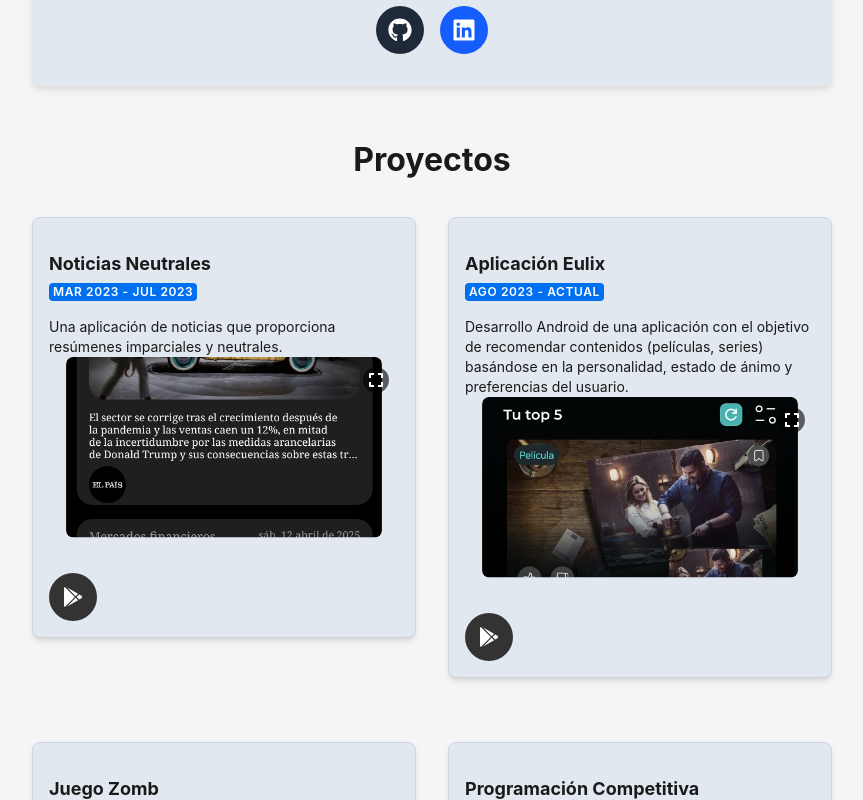
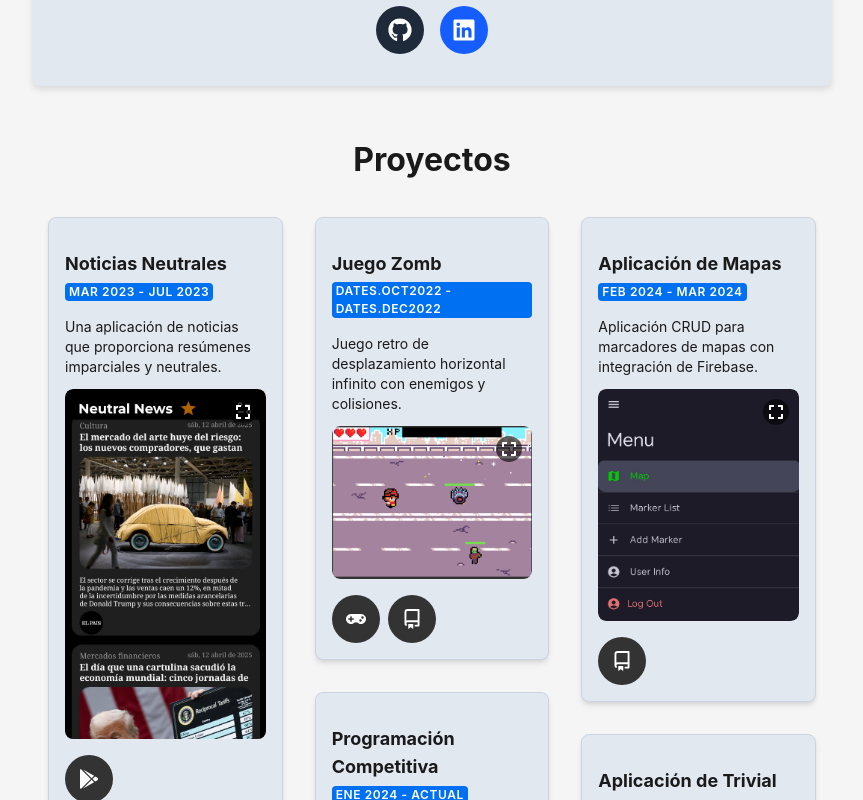
Before and after one commit to EzequielGaribotto/portfolio-ezequielgaribotto, a Next.js app: page / in a window 1280 px wide. Shown: the part 460-1260 px from the top of the page, without its empty margins (208-1071 px from the left). Built offline with nearby package versions, Linux system fonts and the light colour scheme.

Commit message:
feat: expandable images with blurred background

```diff
--- a/src/app/globals.css
+++ b/src/app/globals.css
@@ -280,23 +280,85 @@ social-icon:hover {
   max-width: fit-content;
 }
 
+/* Modal-like image expansion that prevents layout shifts */
 .project-image-wrapper {
   position: relative;
   overflow: hidden;
   border-radius: 0.5rem;
-  transform-origin: center top;
-}
-
-.project-image-wrapper.expanded {
-  overflow: visible;
+  height: auto; /* Changed from fixed 200px height */
+  max-height: 350px; /* Add reasonable max height */
+  transition: none; /* Remove transition from wrapper */
 }
 
 .project-image-wrapper img {
-  transition: all 0.5s cubic-bezier(0.4, 0, 0.2, 1);
   width: 100%;
-  transform-origin: center top;
+  height: 100%;
+  object-fit: cover;
+  object-position: top;
+  transition: transform 0.3s ease;
 }
 
+/* Expanded image overlay */
+.expanded-image-overlay {
+  position: fixed;
+  top: 50%;
+  left: 50%;
+  transform: translate(-50%, -50%);
+  width: auto;
+  max-width: min(1200px, 90vw);
+  height: auto;
+  max-height: 85vh;
+  background-color: transparent;
+  border-radius: 2.5rem;
+  box-shadow: 0 8px 24px rgba(0, 0, 0, 0.3);
+  z-index: 100;
+  overflow: hidden;
+  display: none;
+  box-sizing: border-box;
+}
+
+.expanded-image-overlay.active {
+  display: flex;
+  flex-direction: column;
+  justify-content: center;
+  align-items: center;
+  animation: fadeIn 0.3s ease-in-out;
+}
+
+.expanded-image-overlay img {
+  max-width: 100%;
+  max-height: 75vh;
+  object-fit: contain;
+  margin: auto;
+  border-radius: 0.25rem;
+  box-shadow: 0 2px 8px rgba(0, 0, 0, 0.1);
+}
+
+/* Backdrop for expanded image */
+.expanded-backdrop {
+  backdrop-filter: blur(5px);
+  position: fixed;
+  top: 0;
+  left: 0;
+  right: 0;
+  bottom: 0;
+  background-color: rgba(0, 0, 0, 0.8);
+  z-index: 99;
+  display: none;
+  cursor: pointer;
+}
+
+.expanded-backdrop.active {
+  display: block;
+  animation: fadeIn 0.3s ease-in-out;
+}
+
+@keyframes fadeIn {
+  from { opacity: 0; }
+  to { opacity: 1; }
+}
+
+/* Controls for expanded image */
 .expand-control {
   position: absolute;
   top: 10px;
@@ -315,39 +377,31 @@ social-icon:hover {
   transform: scale(1.1);
 }
 
-.project-expanded {
-  z-index: 5;
-}
-
-.expanded-image-overlay {
-  position: absolute;
-  top: 0;
-  left: 0;
-  width: 100%;
-  background-color: var(--secondary);
-  border-radius: 0.5rem;
-  box-shadow: 0 8px 16px rgba(0, 0, 0, 0.2);
-  padding: 1rem;
-  z-index: 5;
-}
-
 /* Masonry grid layout */
 .masonry-grid {
-  display: grid;
-  grid-template-columns: repeat(1, 1fr);
-  gap: 2rem;
-  grid-auto-flow: dense;
+  column-count: 1;
+  column-gap: 2rem;
+  width: 100%;
+  position: relative; /* Create stacking context */
 }
 
 @media (min-width: 640px) {
   .masonry-grid {
-    grid-template-columns: repeat(2, 1fr);
+    column-count: 2;
+  }
+}
+
+@media (min-width: 1024px) {
+  .masonry-grid {
+    column-count: 3;
   }
 }
 
 .masonry-item {
   break-inside: avoid;
   margin-bottom: 2rem;
+  display: inline-block;
+  width: 100%;
 }
 
 /* Modal Styles */
--- a/src/components/card/LazyProjectCard.tsx
+++ b/src/components/card/LazyProjectCard.tsx
@@ -1,13 +1,13 @@
 import dynamic from 'next/dynamic';
 import { Project } from '../../models/Project';
 
-const ProjectCardComponent = dynamic(() => import('../ProjectCard'), {
+const ProjectCardComponent = dynamic(() => import('./ProjectCard').then(mod => mod.default), {
   loading: () => (
     <div className="project-card-skeleton bg-secondary rounded-lg shadow-md p-4 animate-pulse">
       <div className="h-4 bg-gray-300 dark:bg-gray-700 rounded w-3/4 mb-2"></div>
       <div className="h-2 bg-gray-300 dark:bg-gray-700 rounded w-1/2 mb-4"></div>
       <div className="h-40 bg-gray-300 dark:bg-gray-700 rounded w-full"></div>
-      <div className="flex justify-end mt-4">
+      <div className="flex justify-start mt-4">
         <div className="h-8 w-8 bg-gray-300 dark:bg-gray-700 rounded-full ml-2"></div>
       </div>
     </div>
--- a/src/components/card/ProjectCard.tsx
+++ b/src/components/card/ProjectCard.tsx
@@ -1,7 +1,8 @@
 "use client";
 
 import Link from "next/link";
-import { FaExpand, FaCompress, FaTrophy, FaGooglePlay, FaGamepad } from "../../utils/icons";import { useState, useRef } from "react";
+import { FaExpand, FaCompress, FaTrophy, FaGooglePlay, FaGamepad } from "../../utils/icons";
+import { useState, useRef, useEffect } from "react";
 import { useTranslation } from "../../context/TranslationContext";
 import { Project } from "../../models/Project";
 import ClickableButton from "../button/ClickableButton";
@@ -16,16 +17,57 @@ export default function ProjectCard({ project }: ProjectCardProps) {
   const fallbackImage = "/images/projects/fallback.jpg";
   const [isExpanded, setIsExpanded] = useState(false);
   const cardRef = useRef<HTMLDivElement>(null);
+  const overlayRef = useRef<HTMLDivElement>(null);
+
+  // Handle escape key to close expanded image
+  useEffect(() => {
+    const handleEscape = (e: KeyboardEvent) => {
+      if (e.key === 'Escape' && isExpanded) {
+        setIsExpanded(false);
+      }
+    };
+
+    if (isExpanded) {
+      document.body.style.overflow = 'hidden'; // Prevent scrolling when expanded
+      window.addEventListener('keydown', handleEscape);
+    } else {
+      document.body.style.overflow = '';
+    }
+
+    return () => {
+      document.body.style.overflow = '';
+      window.removeEventListener('keydown', handleEscape);
+    };
+  }, [isExpanded]);
+
+  // Handle clicks outside the expanded image to close it
+  useEffect(() => {
+    const handleClickOutside = (e: MouseEvent) => {
+      if (overlayRef.current && !overlayRef.current.contains(e.target as Node) && isExpanded) {
+        setIsExpanded(false);
+      }
+    };
+
+    if (isExpanded) {
+      document.addEventListener('mousedown', handleClickOutside);
+    }
+
+    return () => {
+      document.removeEventListener('mousedown', handleClickOutside);
+    };
+  }, [isExpanded]);
 
   const toggleExpand = (e: React.MouseEvent) => {
     e.stopPropagation();
+    e.preventDefault();
     setIsExpanded(!isExpanded);
   };
 
   return (
+    <>
       <div
         ref={cardRef}
-      className={`project-card bg-secondary text-foreground border border-secondary-hover rounded-lg shadow-md p-4 hover:shadow-lg transition-all duration-500 ease-in-out ${isExpanded ? 'project-expanded' : ''}`}
+        className="project-card bg-secondary text-foreground border border-secondary-hover rounded-lg shadow-md p-4 hover:shadow-lg transition-all duration-500 ease-in-out"
       >
         <Link href={`/projects/${project.shortName}`} className="project-link">
           <h3 className="project-title text-lg font-bold mt-4 text-foreground">
@@ -44,35 +86,25 @@ export default function ProjectCard({ project }: ProjectCardProps) {
           </p>
         </Link>
 
-      <div className="project-image-container">
+        <div className="project-image-container mt-3">
+          <div className="project-image-wrapper">
             <button
               className="expand-control"
               onClick={toggleExpand}
-          aria-label={isExpanded ? "Collapse image" : "Expand image"}
+              aria-label="Expand image"
             >
-          {isExpanded ? <FaCompress size={16} /> : <FaExpand size={16} />}
+              <FaExpand size={16} />
             </button>
-        <div
-          className={`project-image-wrapper transform ${isExpanded ? 'expanded scale-100' : 'scale-95'}`}
-          style={{
-            height: isExpanded ? 'auto' : '200px',
-            maxHeight: isExpanded ? '2000px' : '200px',
-            transition: 'all 0.5s cubic-bezier(0.4, 0, 0.2, 1)'
-          }}
-        >
             <OptimizedImage
               src={project.image || fallbackImage}
               alt={t(project.titleKey) || "Project image"}
               width={600}
-            height={isExpanded ? 800 : 400}
-            className={`rounded-lg cursor-pointer transition-all duration-500 ease-in-out transform ${
-              isExpanded ? 'object-contain h-auto w-full scale-100' : 'object-cover h-[200px] scale-95'
-            }`}
-            loading={isExpanded ? "eager" : "lazy"}
-            sizes={isExpanded
-              ? "(max-width: 640px) 95vw, (max-width: 768px) 90vw, 800px"
-              : "(max-width: 640px) 95vw, (max-width: 768px) 45vw, 400px"}
-            quality={isExpanded ? 90 : 75}
+              height={400}
+              className="rounded-lg cursor-pointer"
+              loading="lazy"
+              sizes="(max-width: 640px) 95vw, (max-width: 768px) 45vw, 600px"
+              quality={75}
+              onClick={toggleExpand}
             />
           </div>
         </div>
@@ -119,5 +151,49 @@ export default function ProjectCard({ project }: ProjectCardProps) {
           )}
         </div>
       </div>
+
+      {/* Modal-like expanded image overlay */}
+      <div className={`expanded-backdrop ${isExpanded ? 'active' : ''}`}></div>
+      <div
+        ref={overlayRef}
+        className={`expanded-image-overlay ${isExpanded ? 'active' : ''}`}
+        style={{
+          overflow: 'hidden',
+          boxSizing: 'border-box'
+        }}
+      >
+        <button
+          className="expand-control"
+          onClick={() => setIsExpanded(false)}
+          aria-label="Close expanded image"
+          style={{ position: 'absolute', top: '10px', right: '10px', zIndex: 101 }}
+        >
+          <FaCompress size={16} />
+        </button>
+        {isExpanded && (
+          <div className="w-full flex justify-center items-center">
+            <OptimizedImage
+              src={project.image || fallbackImage}
+              alt={t(project.titleKey) || "Project image"}
+              width={1920}
+              height={1080}
+              className="rounded-lg object-contain"
+              style={{
+                maxWidth: '100%',
+                width: 'auto',
+                maxHeight: '75vh',
+                height: 'auto',
+                margin: '0 auto',
+                display: 'block'
+              }}
+              loading="eager"
+              sizes="(max-width: 1200px) 90vw, 1080px"
+              quality={100}
+              priority
+            />
+          </div>
+        )}
+      </div>
+    </>
   );
 }
--- a/src/components/section/ProjectsSection.tsx
+++ b/src/components/section/ProjectsSection.tsx
@@ -1,6 +1,5 @@
 "use client";
-
-import ProjectCard from "../card/ProjectCard";
+import LazyProjectCard from "../card/LazyProjectCard";
 import { useTranslation } from "../../context/TranslationContext";
 import { Project } from "../../models/Project";
 
@@ -73,12 +72,12 @@ export default function ProjectsSection() {
   const { t } = useTranslation();
 
   return (
-    <section className="projects-section">
+    <section className="projects-section mx-auto px-4">
       <h2 className="section-title text-foreground">{t("projects.myprojects")}</h2>
       <div className="masonry-grid">
         {projects.map((project) => (
           <div key={project.id} className="masonry-item">
-            <ProjectCard project={project} />
+            <LazyProjectCard project={project} />
           </div>
         ))}
       </div>
```
Also changed, not shown: src/hooks/useIntersectionObserver.ts (deleted, +0 -36 lines), public/images/projects/fallback.png (added). Lines whose indentation alone changed are shown as unchanged.
